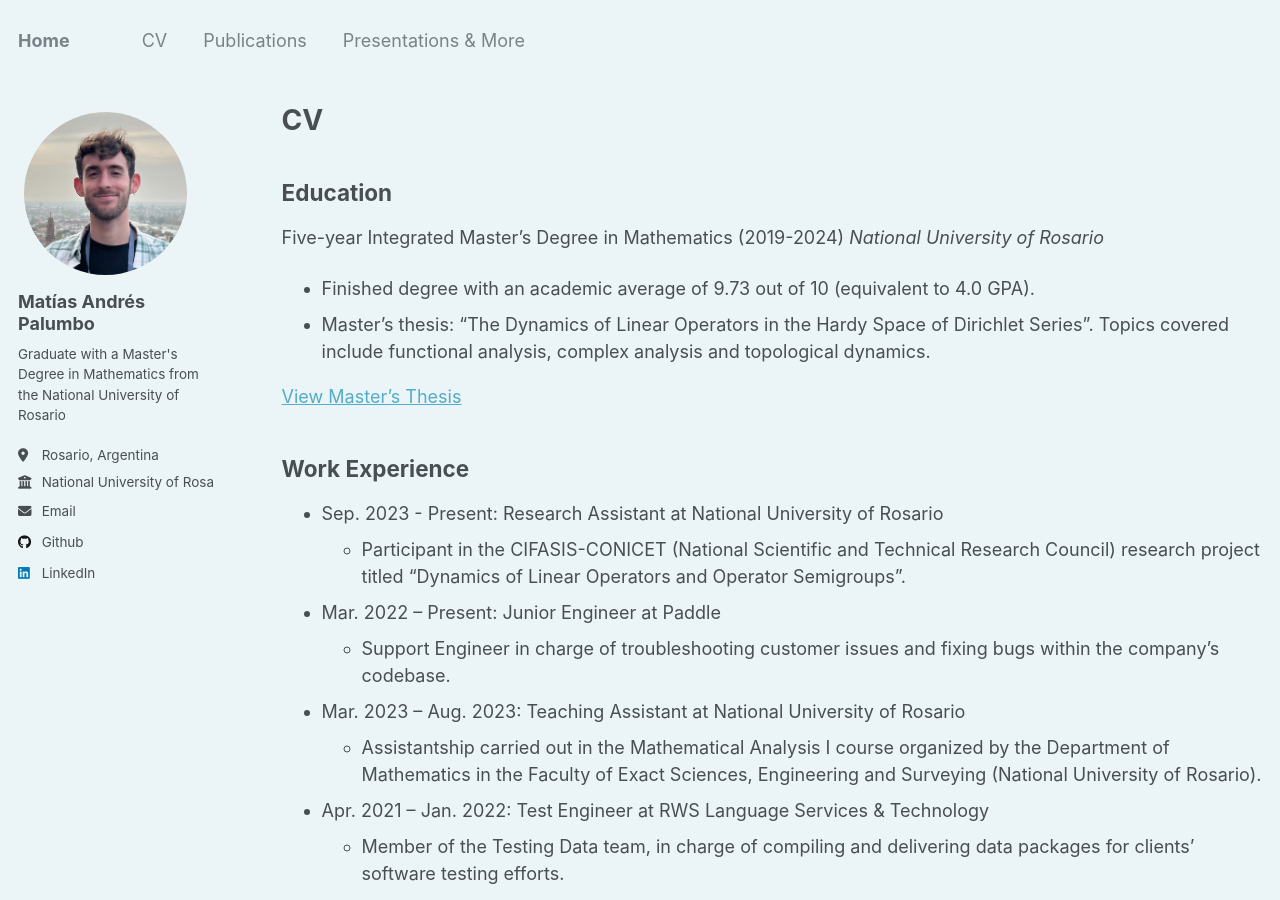
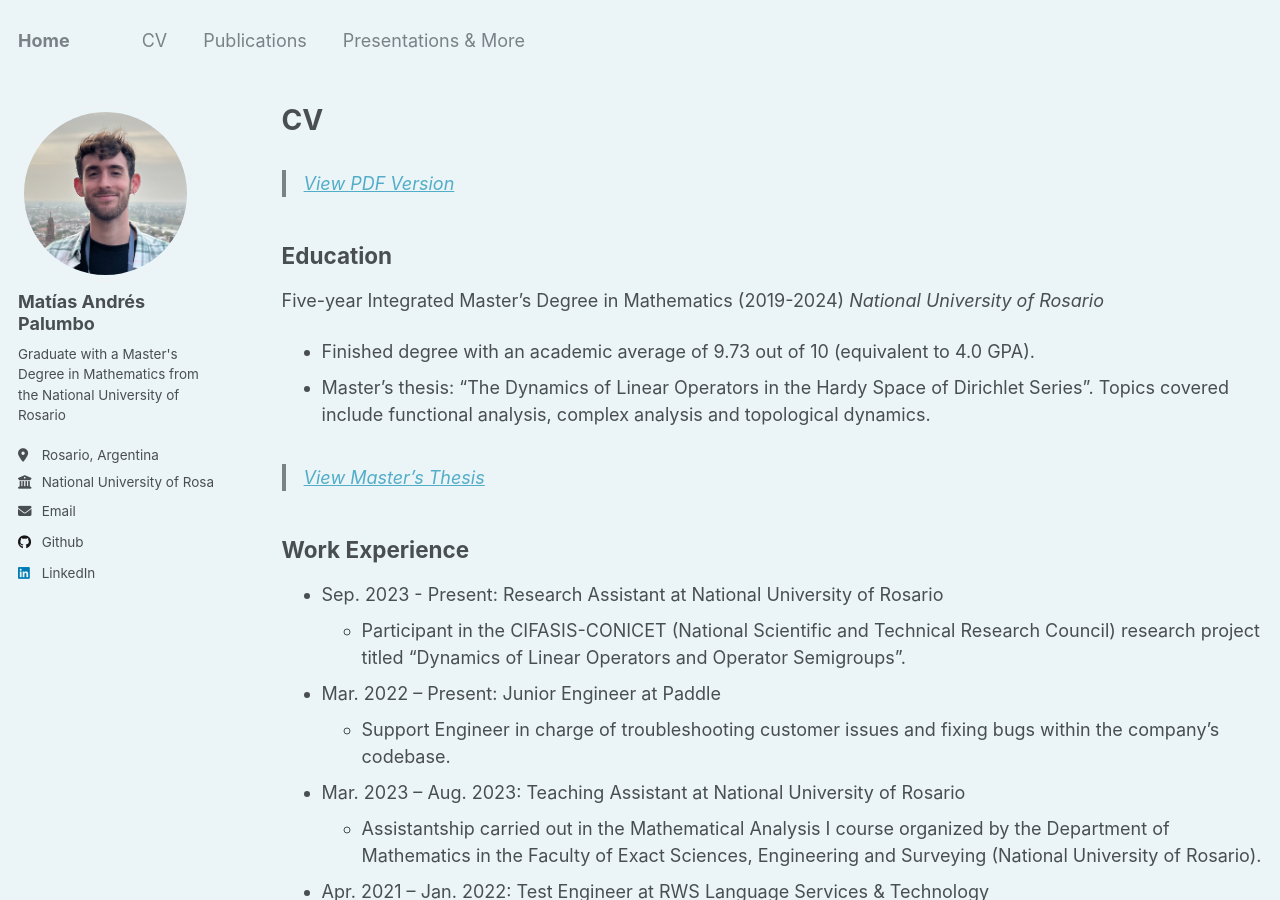
Before and after one commit to matiaspalumbo/matiaspalumbo.github.io, a Jekyll site: the page built from _pages/cv.md, in a window 1280 px wide and 900 px high. Built offline with Jekyll 4.4.1, drawn with Linux system fonts in a browser that asks for light colours.

Commit message:
Tweaked CV

```diff
--- a/_pages/cv.md
+++ b/_pages/cv.md
@@ -9,13 +9,15 @@ redirect_from:
 
 {% include base_path %}
 
+> [View PDF Version](https://matiaspalumbo.github.io/files/cv.pdf)
+
 ## Education
 Five-year Integrated Master's Degree in Mathematics (2019-2024)
 *National University of Rosario*
 * Finished degree with an academic average of 9.73 out of 10 (equivalent to 4.0 GPA).
 * Master's thesis: “The Dynamics of Linear Operators in the Hardy Space of Dirichlet Series”. Topics covered include functional analysis, complex analysis and topological dynamics.
 
-[View Master's Thesis](https://matiaspalumbo.github.io/files/masters_thesis.pdf)
+> [View Master's Thesis](https://matiaspalumbo.github.io/files/masters_thesis.pdf)
 
 ## Work Experience
 * Sep. 2023 - Present: Research Assistant at National University of Rosario
```
Also changed, not shown: 1 other file.
